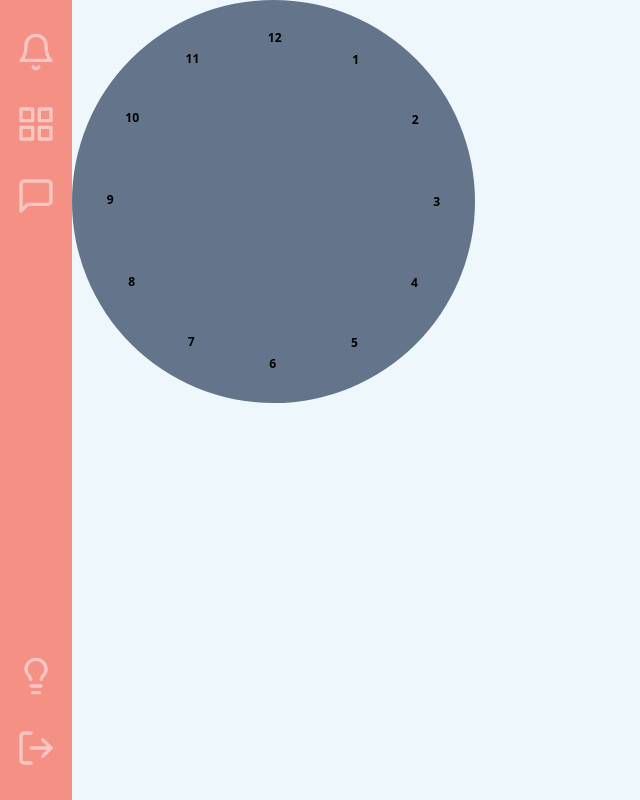
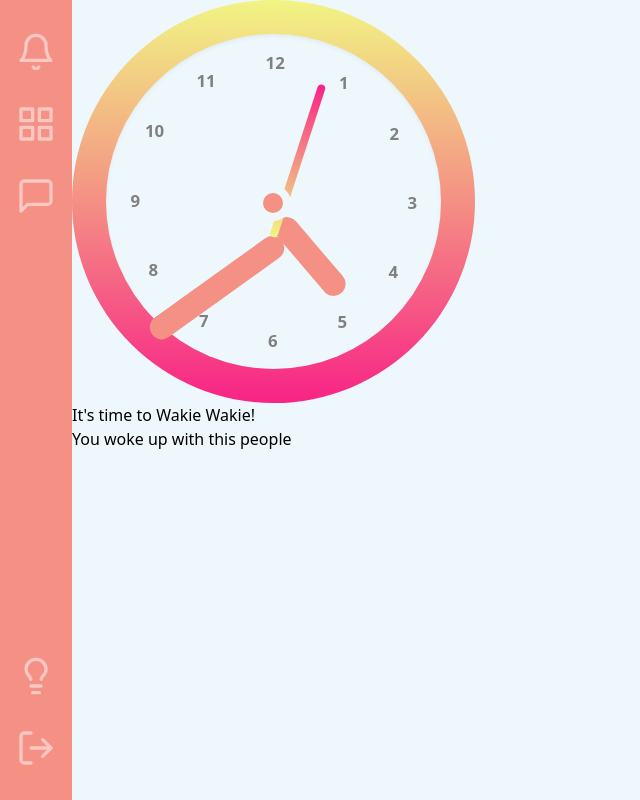
Before and after one commit to LaplaceXD/WakieWakie, a React (Vite) app in the folder client/: page / in a window 1280 px wide. Shown: the whole page, without its empty margins (0-640 px from the left). Built offline with nearby package versions, Linux system fonts and the light colour scheme.

Commit message:
feat(home)-sherly: added functional analog clock to home

```diff
--- a/client/src/components/clock.tsx
+++ b/client/src/components/clock.tsx
@@ -1,44 +1,74 @@
 import { useEffect, useState } from "react";
 
 function Clock() {
-  const [fontSize, setFontSize] = useState(16); // Set an initial font size
+  const [fontSize, setFontSize] = useState(20);
+  const [time, setTime] = useState(new Date());
+  const numbers = Array.from({ length: 12 }, (_, index) => index + 1);
 
   useEffect(() => {
-    // Update font size whenever the window is resized
     const handleResize = () => {
       const faceWidth = document.getElementById("face")!.offsetWidth;
       // You can adjust the multiplier as needed
-      const newFontSize = faceWidth * 0.03;
+      const newFontSize = faceWidth * 0.05;
       setFontSize(newFontSize);
     };
 
-    handleResize(); // Call once to set initial font size
-
-    // Attach event listener for window resize
+    handleResize();
     window.addEventListener("resize", handleResize);
 
-    // Clean up the event listener when the component unmounts
     return () => {
       window.removeEventListener("resize", handleResize);
     };
   }, []);
 
-  const numbers = Array.from({ length: 12 }, (_, index) => index + 1);
+  useEffect(() => {
+    const timerId = setInterval(() => {
+      setTime(new Date());
+    }, 1000);
+
+    return () => {
+      clearInterval(timerId);
+    };
+  }, []);
+
+  const secondsRotation = (time.getSeconds() / 60) * 360;
+  const minutesRotation = ((time.getMinutes() + time.getSeconds() / 60) / 60) * 360;
+  const hoursRotation = (((time.getHours() % 12) + time.getMinutes() / 60) / 12) * 360;
 
   return (
-    <div>
-      <div id="face" className="relative aspect-square w-1/3 rounded-full bg-slate-500">
-        <div id="secondHand"></div>
-        <div id="minuteHand"></div>
-        <div id="hourHand"></div>
+    <div
+      id="analog-clock"
+      className="via-peach-200 flex aspect-square w-1/3 min-w-96 items-center justify-center rounded-full bg-blue-500 bg-gradient-to-b from-yellow-200 to-pink-200"
+    >
+      <div id="face" className="relative flex size-10/12 justify-center rounded-full bg-neutral-100 shadow-inner">
+        <div
+          id="center"
+          className="bg-peach-200 absolute z-40 size-9 rounded-full border-8 border-neutral-100"
+          style={{ top: `45%` }}
+        ></div>
+        <div
+          id="secondHand"
+          className="via-peach-200 absolute z-20 h-40 w-2 origin-bottom rounded-full bg-gradient-to-t from-yellow-200 to-pink-200"
+          style={{ transform: `rotate(${secondsRotation}deg)`, top: `13%` }}
+        ></div>
+        <div
+          id="minuteHand"
+          className=" bg-peach-200 absolute h-40 w-6 origin-bottom rounded-full"
+          style={{ transform: `rotate(${minutesRotation}deg)`, top: `14%`, left: `49%` }}
+        ></div>
+        <div
+          id="hourHand"
+          className=" bg-peach-200 absolute h-24 w-6 origin-bottom rounded-full"
+          style={{ transform: `rotate(${hoursRotation}deg)`, top: `27%`, left: `48%` }}
+        ></div>
 
-        <div id="clockNumbers" className="relative flex h-full items-center justify-center">
+        <div id="clockNumbers" className="flex h-full items-center justify-center">
           {numbers.map(number => (
             <label
               key={number}
-              className="absolute text-center"
+              className="absolute text-center text-neutral-200"
               style={{
-                transform: `rotate(${number * 30}deg) translate(10%, -900%)`,
+                transform: `rotate(${number * 30}deg) translate(10%, -550%)`,
                 fontSize: `${fontSize}px`, // Set font size dynamically
               }}
             >
--- a/client/src/components/layout.tsx
+++ b/client/src/components/layout.tsx
@@ -6,9 +6,7 @@ function Layout() {
   return (
     <div className="flex h-screen ">
       <Navbar />
-      <div className="detail w-screen bg-neutral-100">
-        <Outlet />
-      </div>
+      <Outlet />
     </div>
   );
 }
--- a/client/src/main.tsx
+++ b/client/src/main.tsx
@@ -4,7 +4,7 @@ import ReactDOM from "react-dom/client";
 import { RouterProvider, createBrowserRouter } from "react-router-dom";
 import "./index.css";
 
-import Clock from "@/components/clock";
+import Home from "@/pages/home";
 import Ping from "@/components/ping";
 import ErrorPage from "@/pages/errorPage";
 import Messages from "@/pages/messages";
@@ -18,7 +18,7 @@ const router = createBrowserRouter([
     children: [
       {
         path: "/",
-        element: <Clock />,
+        element: <Home />,
       },
       {
         // Remove this later on
--- /dev/null
+++ b/client/src/pages/home.tsx
@@ -0,0 +1,18 @@
+import Clock from "@/components/clock";
+
+function Home() {
+  return (
+    <div className="bg-neutral-100 w-screen">
+      <div id="clock-container">
+          <Clock />
+      </div>
+      <div id="card-container">
+        <h1>It's time to Wakie Wakie!</h1>
+        <p>You woke up with this people</p>
+        <div id="card"></div>
+      </div>
+    </div>
+  );
+}
+
+export default Home;
```
